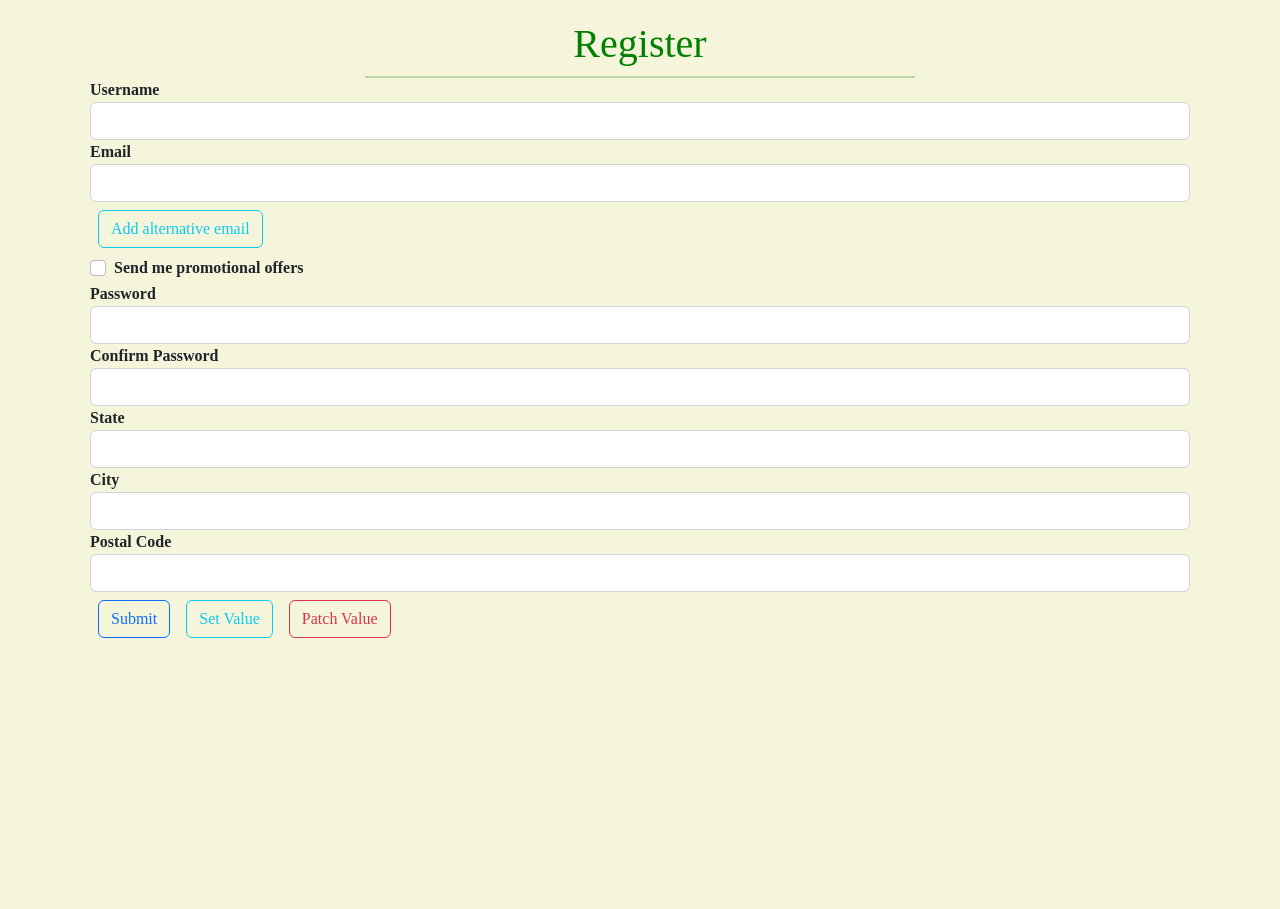
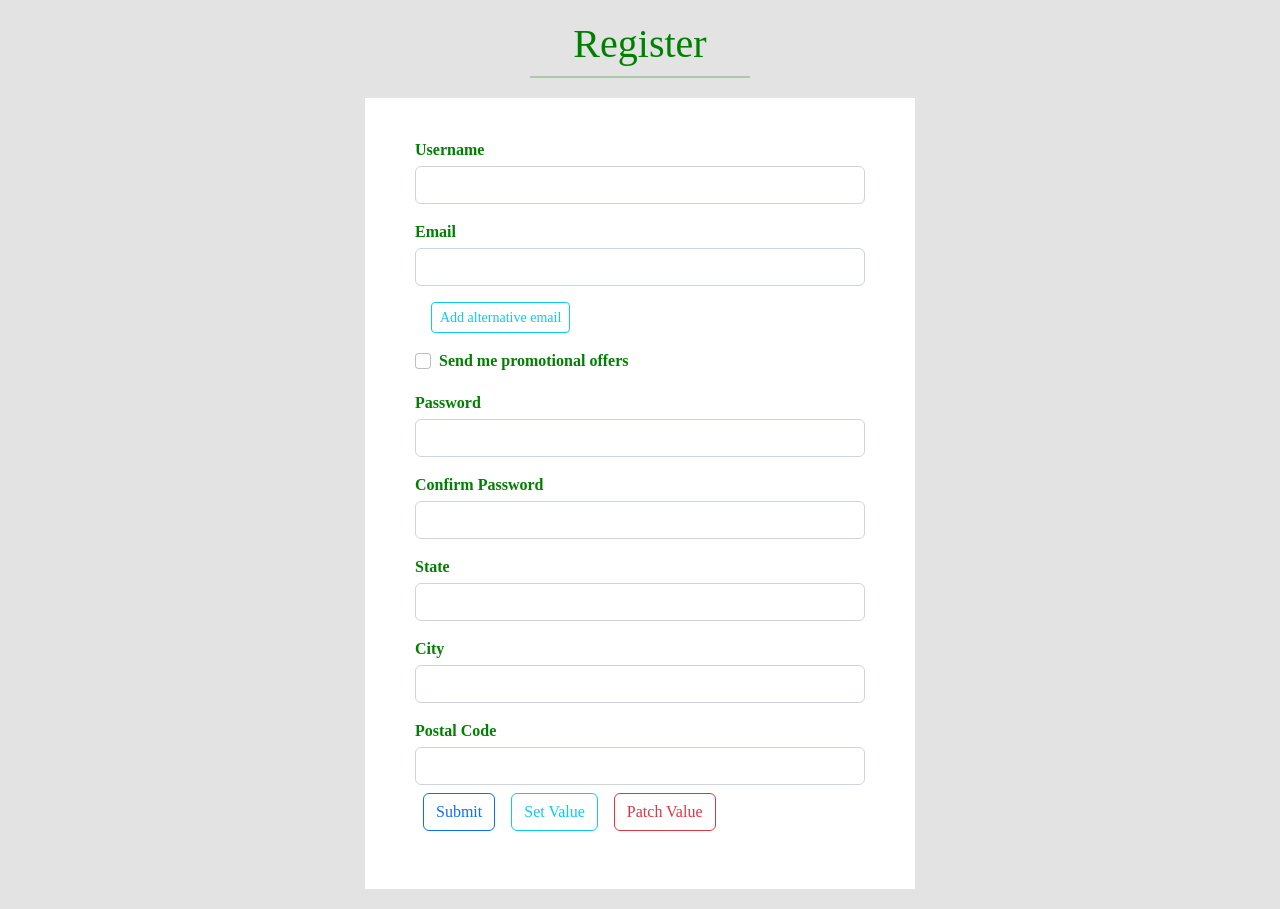
Before and after one commit to Vitalis-Kirui/Registration-Form, an Angular app: page / in a window 1280 px wide. Before the commit the page ends 800 px from the top, so only its background shows below. Built offline with nearby package versions, Linux system fonts and the light colour scheme; a web font is replaced by a local one.

Commit message:
styling form

```diff
--- a/src/app/app.component.css
+++ b/src/app/app.component.css
@@ -0,0 +1,27 @@
+.container{
+    padding: 20px;
+}
+
+.head hr{
+    border: 1px solid green;
+    width:20%;
+    margin: auto;
+}
+
+.head{
+    color: green;
+}
+
+/* Form styles */
+form{
+    width: 50%;
+    margin: auto;
+    margin-top: 20px;
+    padding: 50px;
+    padding-top: 40px;
+    background-color: rgb(255, 255, 255);
+}
+
+label{
+    color: green;
+}
--- a/src/app/app.component.html
+++ b/src/app/app.component.html
@@ -13,17 +13,17 @@
 
     <!-- Username -->
     <div class="form-group">
-      <label><strong>Username</strong></label>
+      <label class="mb-1"><strong>Username</strong></label>
       <input type="text" class="form-control">
     </div>
 
     <!-- Email -->
     <div class="form-group">
-      <label><strong>Email</strong></label>
+      <label class="mb-1 mt-3"><strong>Email</strong></label>
       <input type="email" class="form-control">
 
       <!-- Alternative email button -->
-      <button type="button" class="btn btn-outline-info m-2">Add alternative email</button>
+      <button type="button" class="btn btn-outline-info btn-sm m-3">Add alternative email</button>
 
     </div>
 
@@ -35,13 +35,13 @@
 
     <!-- Password -->
     <div class="form-group">
-      <label><strong>Password</strong></label>
+      <label class="mb-1 mt-3"><strong>Password</strong></label>
       <input type="password" class="form-control">
     </div>
 
     <!-- Confirm Password -->
     <div class="form-group">
-      <label><strong>Confirm Password</strong></label>
+      <label class="mb-1 mt-3"><strong>Confirm Password</strong></label>
       <input type="password" class="form-control">
     </div>
 
@@ -49,22 +49,23 @@
     <div class="group">
 
       <div class="form-group">
-        <label><strong>State</strong></label>
+        <label class="mb-1 mt-3"><strong>State</strong></label>
         <input type="text" class="form-control">
       </div>
 
       <div class="form-group">
-        <label><strong>City</strong></label>
+        <label class="mb-1 mt-3"><strong>City</strong></label>
         <input type="text" class="form-control">
       </div>
 
       <div class="form-group">
-        <label><strong>Postal Code</strong></label>
+        <label class="mb-1 mt-3"><strong>Postal Code</strong></label>
         <input type="text" class="form-control">
       </div>
 
     </div>
 
+    <!-- Buttons -->
     <button class="btn btn-outline-primary m-2">Submit</button>
     <button class="btn btn-outline-info m-2">Set Value</button>
     <button class="btn btn-outline-danger m-2">Patch Value</button>
--- a/src/styles.css
+++ b/src/styles.css
@@ -5,19 +5,5 @@
 }
 
 body{
-    background: beige;
+    background: rgb(227, 227, 227);
 }
-
-.container{
-    padding: 20px;
-}
-
-.head hr{
-    border: 1px solid green;
-    width: 50%;
-    margin: auto;
-}
-
-.head{
-    color: green;
-}
```
